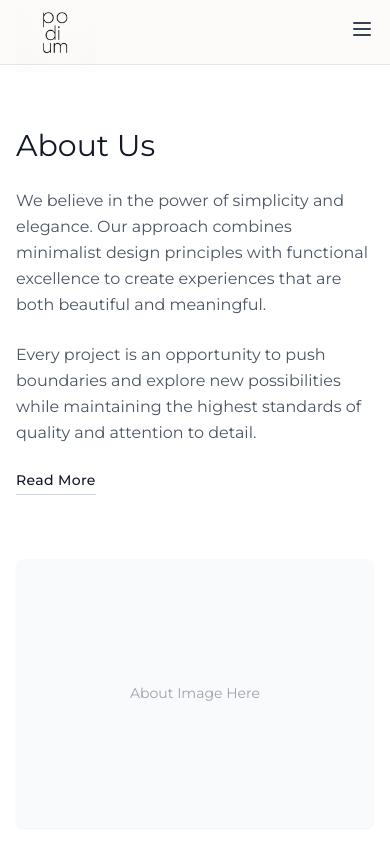
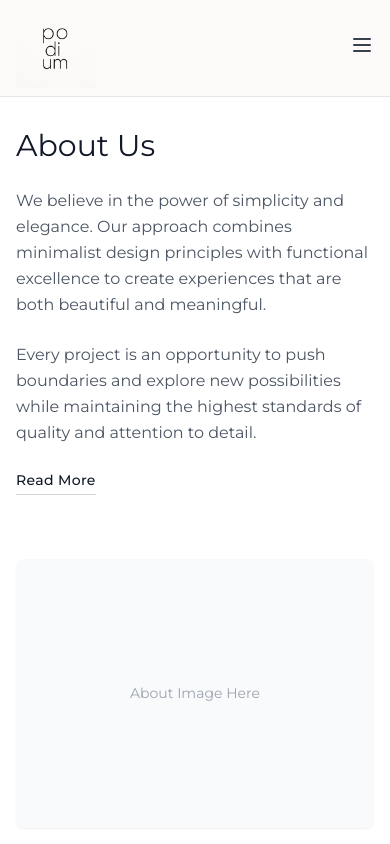
Before and after one commit to Dbevanda/podium-salon, a React (Vite) app: page /about in a window 390 px wide. Shown: the top 844 px of the page. Built offline with nearby package versions, Linux system fonts and the light colour scheme.

Commit message:
Refine header and footer styles
Improved header button animations, increased footer logo size, ensured transparent logos, and adjusted header height with centered buttons.

```diff
--- a/src/components/Footer.tsx
+++ b/src/components/Footer.tsx
@@ -9,7 +9,7 @@ const Footer = () => {
             <img
               src="/lovable-uploads/ddc95419-1919-43fa-8230-a940853d09a1.png"
               alt="Podium Logo"
-              className="h-12 w-auto mx-auto md:mx-0 mb-2"
+              className="h-16 w-auto mx-auto md:mx-0 mb-2"
             />
             <p className="text-gray-900 font-medium">Podium</p>
             <p className="text-gray-600 text-sm">Premium Beauty & Wellness</p>
--- a/src/components/Header.tsx
+++ b/src/components/Header.tsx
@@ -9,7 +9,7 @@ const Header = () => {
   return (
     <header className="fixed top-0 left-0 right-0 backdrop-blur-sm border-b border-gray-200 z-50" style={{ backgroundColor: '#FCFBFA' }}>
       <div className="max-w-7xl mx-auto px-4 sm:px-6 lg:px-8">
-        <div className="flex items-center justify-between h-16">
+        <div className="flex items-center justify-between h-24">
           {/* Logo */}
           <div className="flex-shrink-0">
             <Link to="/">
@@ -22,20 +22,20 @@ const Header = () => {
           </div>
 
           {/* Desktop Navigation */}
-          <nav className="hidden md:flex space-x-8">
-            <Link to="/treatments" className="text-gray-700 hover:text-gray-900 text-sm font-medium tracking-wide transition-all duration-200 uppercase hover:scale-105">
+          <nav className="hidden md:flex space-x-8 items-center">
+            <Link to="/treatments" className="text-gray-700 hover:text-gray-900 text-sm font-medium tracking-wide transition-all duration-300 ease-in-out uppercase hover:scale-105">
               Treatments
             </Link>
-            <Link to="/the-5-elements" className="text-gray-700 hover:text-gray-900 text-sm font-medium tracking-wide transition-all duration-200 uppercase hover:scale-105">
+            <Link to="/the-5-elements" className="text-gray-700 hover:text-gray-900 text-sm font-medium tracking-wide transition-all duration-300 ease-in-out uppercase hover:scale-105">
               The 5 elements
             </Link>
-            <Link to="/about" className="text-gray-700 hover:text-gray-900 text-sm font-medium tracking-wide transition-all duration-200 uppercase hover:scale-105">
+            <Link to="/about" className="text-gray-700 hover:text-gray-900 text-sm font-medium tracking-wide transition-all duration-300 ease-in-out uppercase hover:scale-105">
               About us
             </Link>
-            <Link to="/contact" className="text-gray-700 hover:text-gray-900 text-sm font-medium tracking-wide transition-all duration-200 uppercase hover:scale-105">
+            <Link to="/contact" className="text-gray-700 hover:text-gray-900 text-sm font-medium tracking-wide transition-all duration-300 ease-in-out uppercase hover:scale-105">
               Contact us
             </Link>
-            <a href="https://www.futurecosmetics.com/" target="_blank" rel="noopener noreferrer" className="text-gray-700 hover:text-gray-900 text-sm font-medium tracking-wide transition-all duration-200 uppercase hover:scale-105">
+            <a href="https://www.futurecosmetics.com/" target="_blank" rel="noopener noreferrer" className="text-gray-700 hover:text-gray-900 text-sm font-medium tracking-wide transition-all duration-300 ease-in-out uppercase hover:scale-105">
               Future5
             </a>
           </nav>
@@ -55,19 +55,19 @@ const Header = () => {
         {isMenuOpen && (
           <div className="md:hidden border-t border-gray-200" style={{ backgroundColor: '#FCFBFA' }}>
             <div className="px-2 pt-2 pb-3 space-y-1">
-              <Link to="/treatments" className="block px-3 py-2 text-gray-700 hover:text-gray-900 text-sm font-medium uppercase text-center transition-all duration-200 hover:scale-105">
+              <Link to="/treatments" className="block px-3 py-2 text-gray-700 hover:text-gray-900 text-sm font-medium uppercase text-center transition-all duration-300 ease-in-out hover:scale-105">
                 Treatments
               </Link>
-              <Link to="/the-5-elements" className="block px-3 py-2 text-gray-700 hover:text-gray-900 text-sm font-medium uppercase text-center transition-all duration-200 hover:scale-105">
+              <Link to="/the-5-elements" className="block px-3 py-2 text-gray-700 hover:text-gray-900 text-sm font-medium uppercase text-center transition-all duration-300 ease-in-out hover:scale-105">
                 The 5 elements
               </Link>
-              <Link to="/about" className="block px-3 py-2 text-gray-700 hover:text-gray-900 text-sm font-medium uppercase text-center transition-all duration-200 hover:scale-105">
+              <Link to="/about" className="block px-3 py-2 text-gray-700 hover:text-gray-900 text-sm font-medium uppercase text-center transition-all duration-300 ease-in-out hover:scale-105">
                 About us
               </Link>
-              <Link to="/contact" className="block px-3 py-2 text-gray-700 hover:text-gray-900 text-sm font-medium uppercase text-center transition-all duration-200 hover:scale-105">
+              <Link to="/contact" className="block px-3 py-2 text-gray-700 hover:text-gray-900 text-sm font-medium uppercase text-center transition-all duration-300 ease-in-out hover:scale-105">
                 Contact us
               </Link>
-              <a href="https://www.futurecosmetics.com/" target="_blank" rel="noopener noreferrer" className="block px-3 py-2 text-gray-700 hover:text-gray-900 text-sm font-medium uppercase text-center transition-all duration-200 hover:scale-105">
+              <a href="https://www.futurecosmetics.com/" target="_blank" rel="noopener noreferrer" className="block px-3 py-2 text-gray-700 hover:text-gray-900 text-sm font-medium uppercase text-center transition-all duration-300 ease-in-out hover:scale-105">
                 Future5
               </a>
             </div>
```
